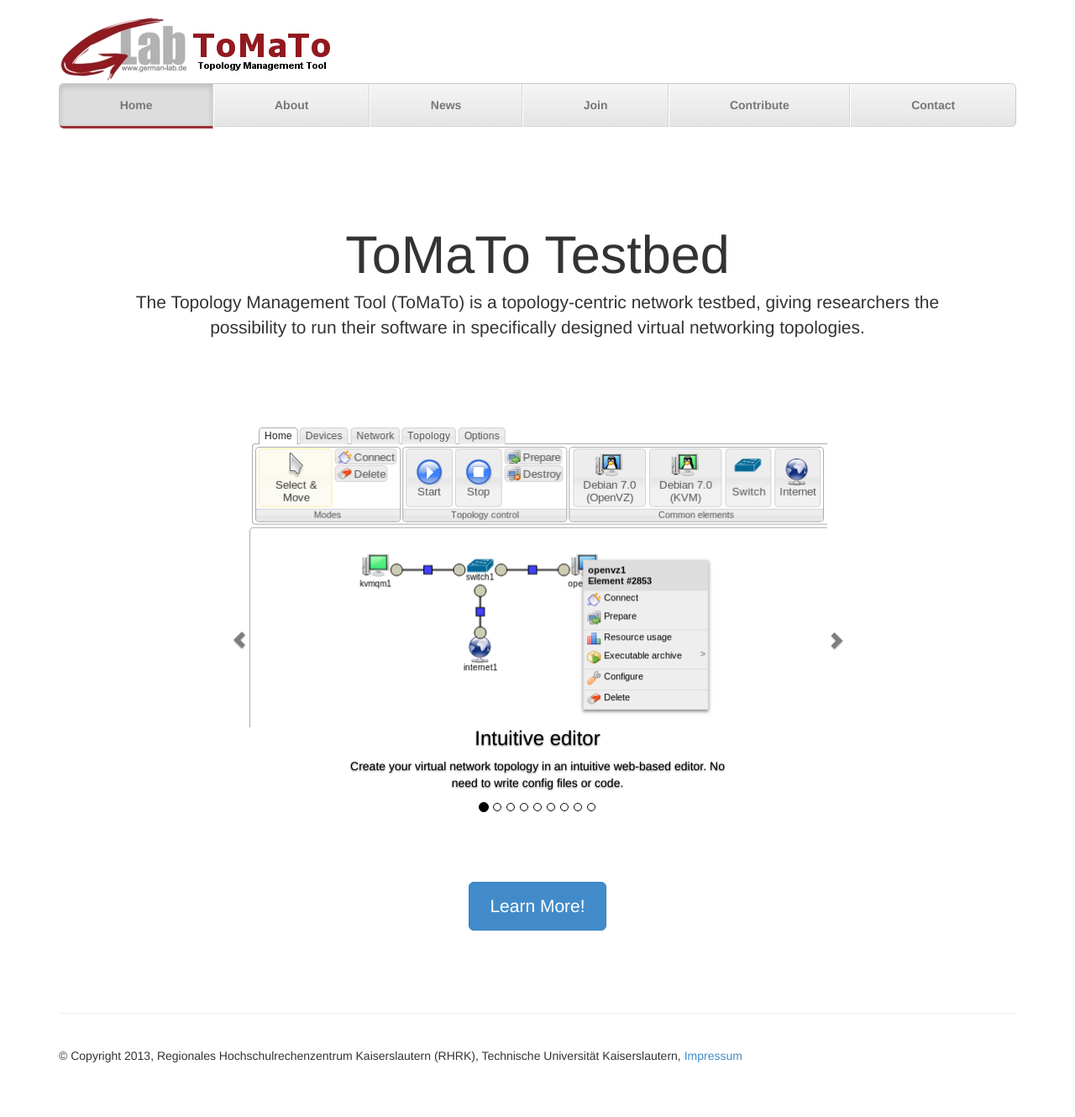
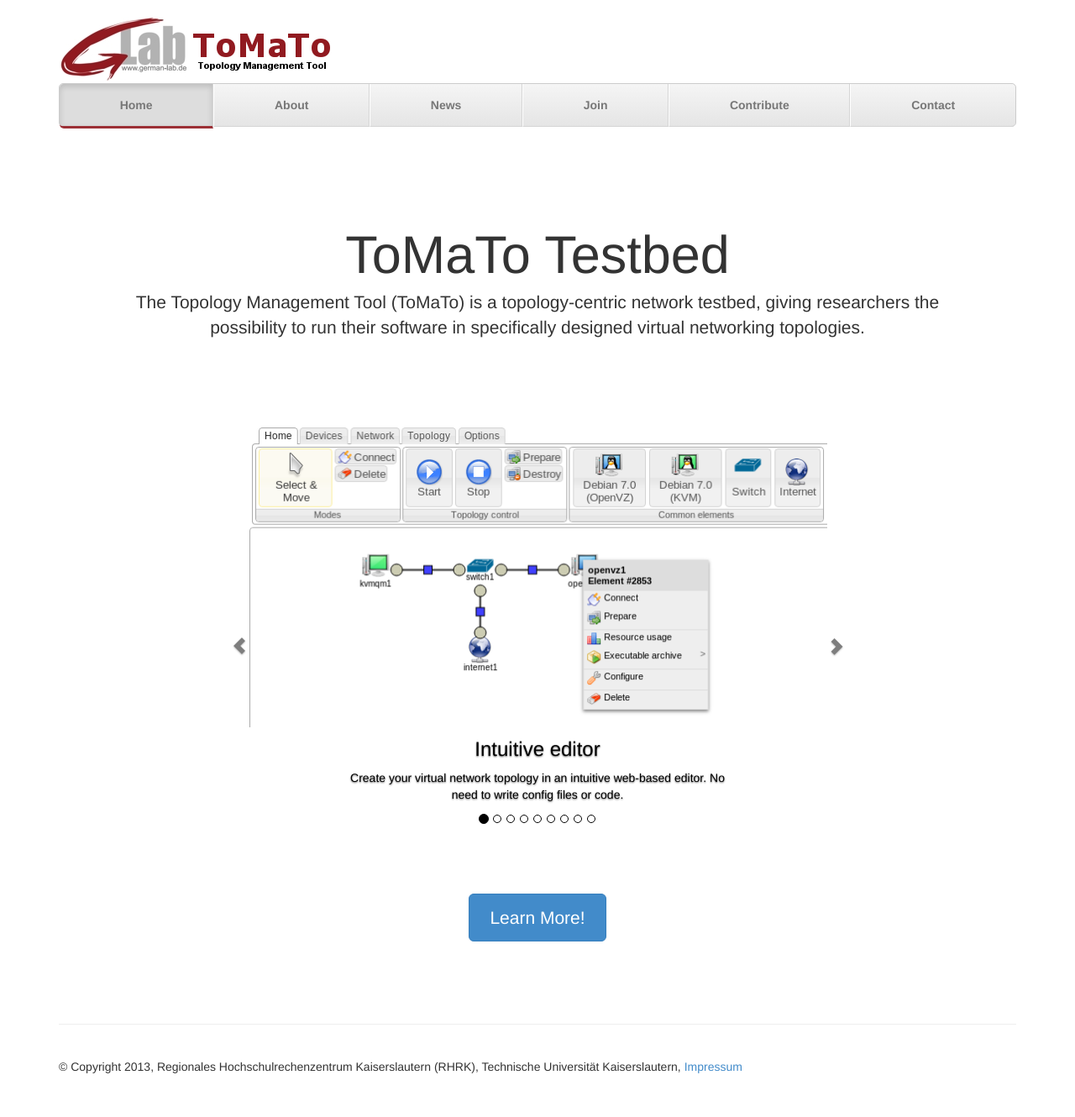
Before and after one commit to GLab/glab.github.io, a Jekyll site: the page built from index.html, in a window 1280 px wide. Shown: the whole page at 84% size. Built offline with Jekyll 4.4.1, drawn with Linux system fonts in a browser that asks for light colours; Markdown is read by kramdown in place of the engine named in the settings.

Commit message:
Fixed carousel sizing

```diff
--- a/css/main.css
+++ b/css/main.css
@@ -1,9 +1,13 @@
 .carousel-inner .item {
-  padding-bottom: 120px;
+  padding-bottom: 150px;
   text-align: center;
-  height: 500px;
   padding-left: 30px;
   padding-right: 30px;
+}
+
+.carousel-inner .item img {
+  margin-left: auto;
+  margin-right: auto;
 }
 
 .carousel-control {
```
